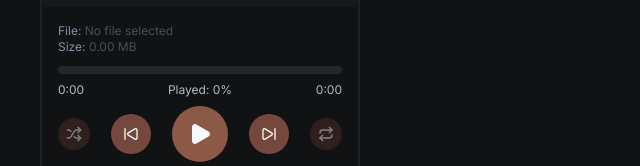
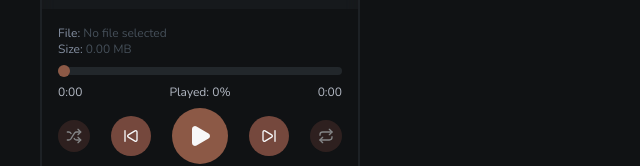
Before and after one commit to sambhav399/quekia-visualizer, a Next.js app: page / in a window 1280 px wide. Shown: the part 494-660 px from the top of the page, without its empty margins (0-640 px from the left). Built offline with nearby package versions, Linux system fonts and the light colour scheme; no server answers.

Commit message:
UI Update

```diff
--- a/src/components/ProcessorAudio.tsx
+++ b/src/components/ProcessorAudio.tsx
@@ -187,24 +187,14 @@ export const ProcessorAudio: FC<ProcessorAudioProps> = ({ onAudioElement }) => {
           min={0}
           max={100}
           onChange={e => {
-            const newValue = parseFloat(e.target.value);
+            const VALUE = parseFloat(e.target.value);
             if (AUDIO_REF.current) {
               AUDIO_REF.current.currentTime =
-                (newValue / 100) * AUDIO_REF.current.duration;
+                (VALUE / 100) * AUDIO_REF.current.duration;
             }
-            setProgress(Math.round(newValue));
+            setProgress(VALUE);
           }}
-          className="w-full h-2 rounded-lg appearance-none cursor-pointer z-10 bg-theme-700
-               [&::-webkit-slider-thumb]:appearance-none
-               [&::-webkit-slider-thumb]:h-3
-               [&::-webkit-slider-thumb]:w-3
-               [&::-webkit-slider-thumb]:rounded-full
-               [&::-webkit-slider-thumb]:bg-white
-               [&::-moz-range-thumb]:appearance-none
-               [&::-moz-range-thumb]:h-3
-               [&::-moz-range-thumb]:w-3
-               [&::-moz-range-thumb]:rounded-full
-               [&::-moz-range-thumb]:bg-white"
+          className="audio-player-progress"
         />
         <div className="grid grid-cols-4 items-center text-xs mt-1 text-theme-300">
           <p className="justify-self-start">
--- a/src/styles/globals.css
+++ b/src/styles/globals.css
@@ -1,4 +1,4 @@
-@import url('https://fonts.googleapis.com/css2?family=Domine:wght@400;500;600;700;800&family=Inter:wght@400;500;600;700;800&display=swap');
+@import url('https://fonts.googleapis.com/css2?family=Domine:wght@400;500;600;700;800&family=Nunito:wght@400;500;600;700;800&display=swap');
 @import 'tailwindcss';
 @config "../../tailwind.config.mjs";
 
@@ -51,5 +51,17 @@
     .section-title {
       @apply text-sm font-700 px-4 pt-4;
     }
+
+    .audio-player-progress {
+      @apply w-full h-2 rounded-lg appearance-none cursor-pointer z-10 bg-theme-700 transition-all duration-100 ease-in-out;
+
+      &::-webkit-slider-thumb {
+        @apply appearance-none w-3 h-3 rounded-full bg-primary;
+      }
+
+      &::-moz-range-thumb {
+        @apply appearance-none w-3 h-3 rounded-full bg-primary;
+      }
+    }
   }
 }
--- a/tailwind.config.mjs
+++ b/tailwind.config.mjs
@@ -5,7 +5,7 @@ export default {
   darkMode: 'class',
   theme: {
     fontFamily: {
-      default: ['Inter', ...defaultTheme.fontFamily.sans],
+      default: ['Nunito', ...defaultTheme.fontFamily.sans],
       lead: ['Domine', ...defaultTheme.fontFamily.serif],
     },
     fontWeight: {
```
